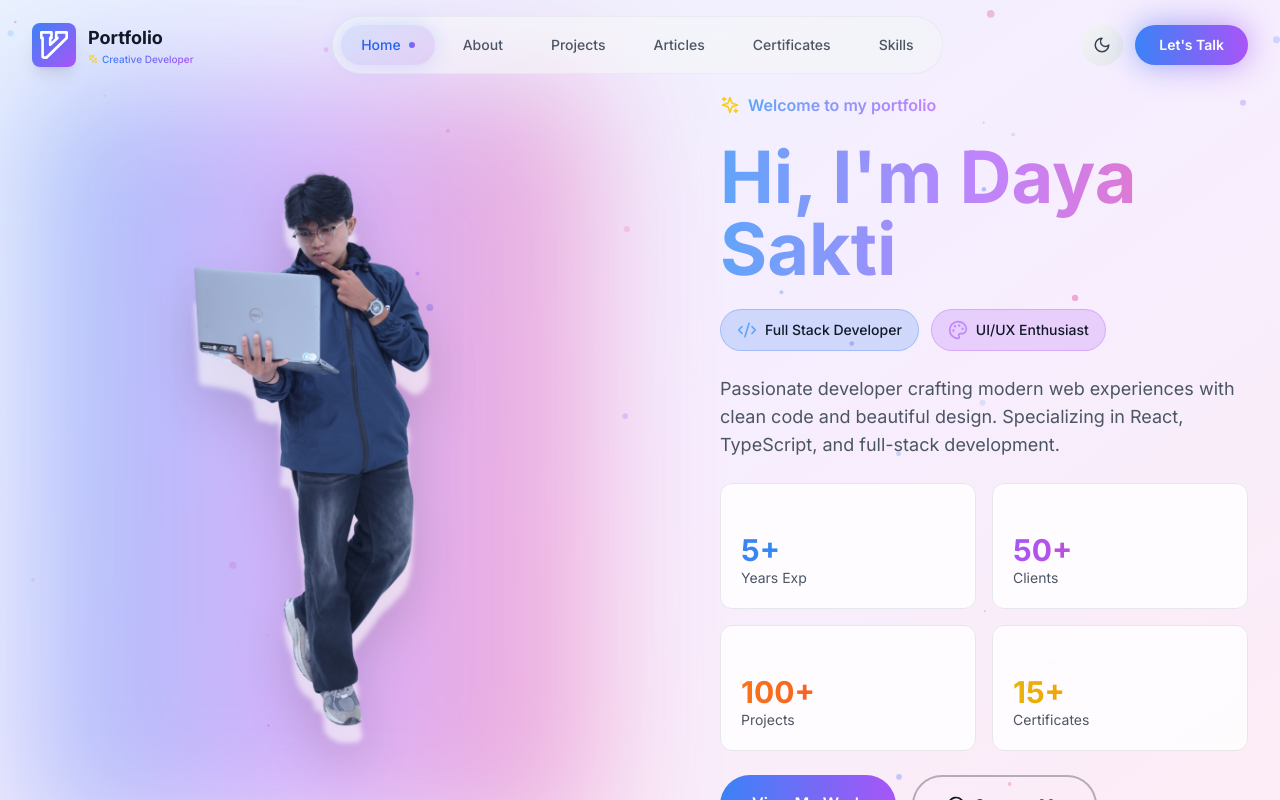
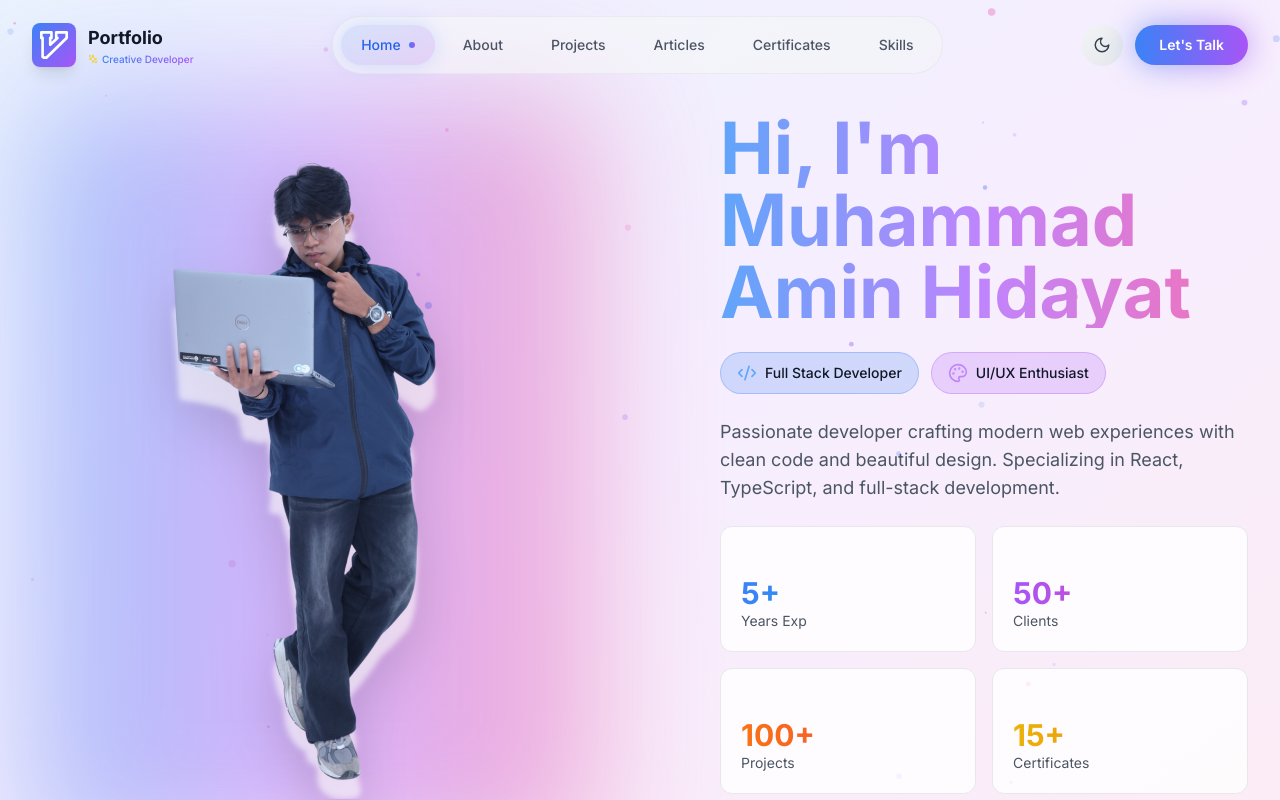
Before and after one commit to dayattt111/portofolio-daya, a React (Vite) app: page / in a window 1280 px wide. Shown: the top 800 px of the page. Built offline with nearby package versions, Linux system fonts and the light colour scheme.

Commit message:
stag: scale image

```diff
--- a/src/pages/Home.tsx
+++ b/src/pages/Home.tsx
@@ -141,7 +141,7 @@ export default function Home() {
                     src="/images/profile/pp.png"
                     // src="/images/profile/dayat1.jpg"
                     alt="Daya Sakti Profile"
-                    className="relative w-full h-auto object-contain drop-shadow-2xl group-hover:scale-105 transition-transform duration-500"
+                    className="relative w-full max-w-full h-auto object-contain drop-shadow-2xl group-hover:scale-105 transition-transform duration-300 mx-auto block"
                     style={{ aspectRatio: '2048/3070' }}
                   />
                 </div>
@@ -149,17 +149,17 @@ export default function Home() {
             </div>
 
             {/* Right Column - Profile Info & About */}
-            <div className="flex flex-col justify-center order-2 lg:order-2 text-center lg:text-left space-y-5 lg:space-y-6 lg:pl-4 xl:pl-8">
+            <div className="mt-0 md:mt-5 lg:mt-8 flex flex-col justify-center order-2 lg:order-2 text-center lg:text-left space-y-5 lg:space-y-6 lg:pl-4 xl:pl-8">
               <div className="animate-fade-in-up space-y-5 lg:space-y-6">
-                <div className="flex items-center justify-center lg:justify-start gap-2">
+                {/* <div className="flex items-center justify-center lg:justify-start gap-2">
                   <Sparkles className="w-5 h-5 text-yellow-400 animate-pulse" />
                   <span className={`text-sm md:text-base font-semibold bg-gradient-to-r from-blue-400 to-purple-400 bg-clip-text text-transparent`}>
                     Welcome to my portfolio
                   </span>
-                </div>
+                </div> */}
 
                 <h1 className="text-4xl sm:text-5xl lg:text-6xl xl:text-7xl font-bold bg-gradient-to-r from-blue-400 via-purple-400 to-pink-400 bg-clip-text text-transparent animate-gradient leading-tight">
-                  Hi, I'm Daya Sakti
+                  Hi, I'm Muhammad Amin Hidayat
                 </h1>
 
                 <div className="flex items-center justify-center lg:justify-start gap-3 flex-wrap">
```
Also changed, not shown: public/images/profile/pp.png.
